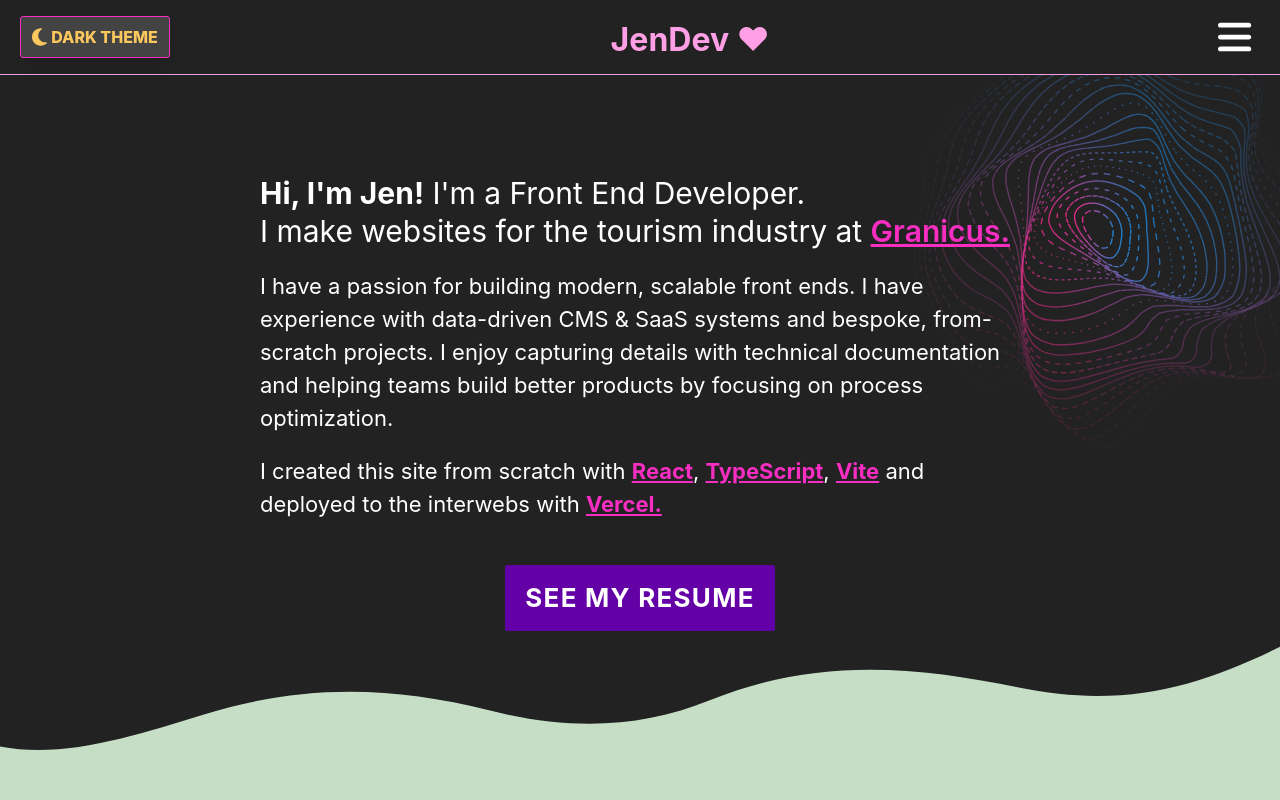
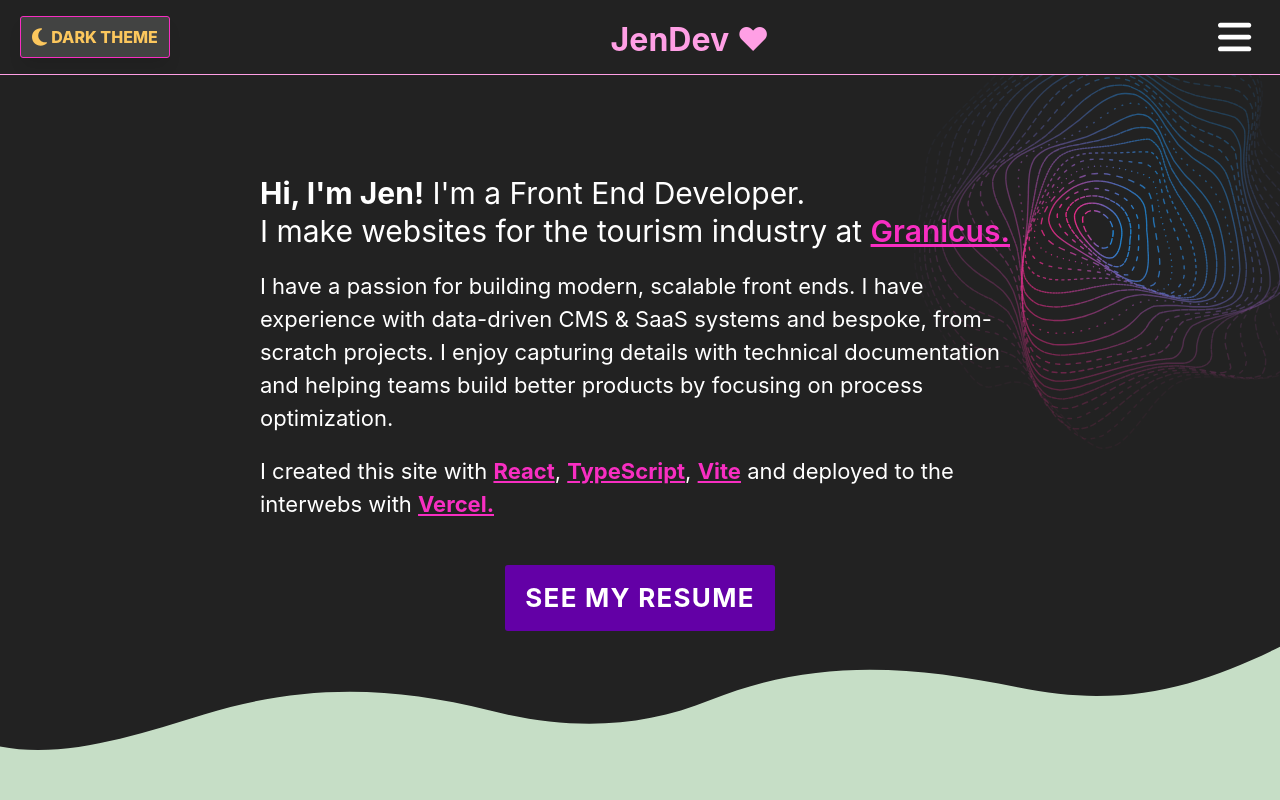
Before and after one commit to jenhedg/jen-dev-vite, a React (Vite) app: page / in a window 1280 px wide. Shown: the top 800 px of the page. Built offline with nearby package versions, Linux system fonts and the light colour scheme.

Commit message:
intro update

```diff
--- a/src/components/Intro/Intro.tsx
+++ b/src/components/Intro/Intro.tsx
@@ -16,7 +16,7 @@ export default function Intro() {
                         <p className="intro-text">
                             I have a passion for building modern, scalable front ends. I have experience with data-driven CMS & SaaS systems and bespoke, from-scratch projects. I enjoy capturing details with technical documentation and helping teams build better products by focusing on process optimization.
                         </p>
-                        <p className="intro-text">I created this site from scratch with <Link className="link" to="https://react.dev/" target="_blank"><strong> React</strong></Link>, <Link className="link" to="https://www.typescriptlang.org/" target="_blank"><strong>
+                        <p className="intro-text">I created this site with <Link className="link" to="https://react.dev/" target="_blank"><strong> React</strong></Link>, <Link className="link" to="https://www.typescriptlang.org/" target="_blank"><strong>
                             TypeScript</strong></Link>, <Link className="link" to="  https://vite.dev/" target="_blank"><strong> Vite</strong></Link> and deployed to the interwebs with <Link className="link" to="https://vercel.com/" target="_blank"><strong> Vercel.</strong></Link>
                         </p>
                     </div>
```
